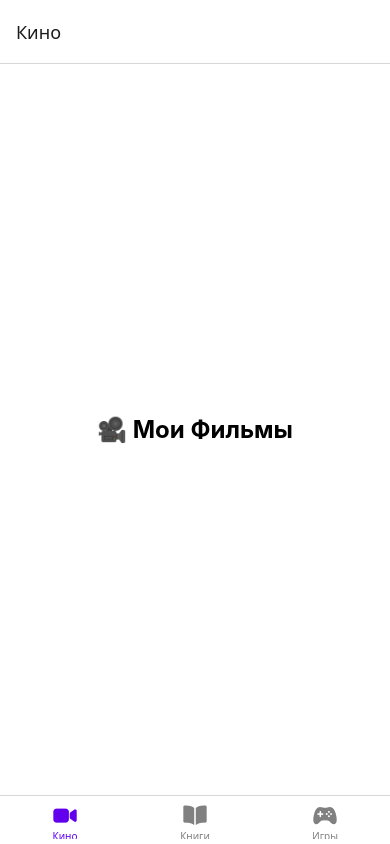
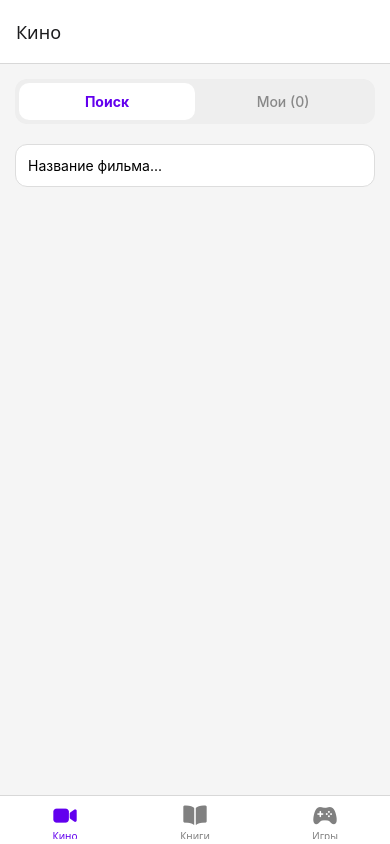
Before and after one commit to SpokerSet/MyMediaTracker, a React Native app: screen / in a window 390 px wide. Built offline with nearby package versions, Linux system fonts and the light colour scheme.

Commit message:
добавление нового экрана + подключение API

```diff
--- a/package.json
+++ b/package.json
@@ -9,6 +9,7 @@
     "web": "expo start --web"
   },
   "dependencies": {
+    "@react-native-async-storage/async-storage": "2.2.0",
     "@react-navigation/bottom-tabs": "^7.9.0",
     "@react-navigation/native": "^7.1.26",
     "expo": "~54.0.30",
@@ -18,7 +19,8 @@
     "react-native": "0.81.5",
     "react-native-safe-area-context": "~5.6.0",
     "react-native-screens": "~4.16.0",
-    "react-native-web": "^0.21.0"
+    "react-native-web": "^0.21.0",
+    "zustand": "^5.0.9"
   },
   "private": true
 }
--- /dev/null
+++ b/src/components/MediaCard.js
@@ -0,0 +1,42 @@
+import React from 'react';
+import { View, Text, Image, StyleSheet, TouchableOpacity } from 'react-native';
+import { Ionicons } from '@expo/vector-icons';
+
+export default function MediaCard({ item, isSaved, onToggle, type }) {
+  const title = item.title || item.name || (item.volumeInfo && item.volumeInfo.title);
+  const subTitle = item.release_date || item.released || (item.volumeInfo && item.volumeInfo.publishedDate);
+
+  let imageUri = 'https://via.placeholder.com/200x300';
+  if (type === 'movie' && item.poster_path) imageUri = `https://image.tmdb.org/t/p/w200${item.poster_path}`;
+  if (type === 'game' && item.background_image) imageUri = item.background_image;
+  if (type === 'book' && item.volumeInfo?.imageLinks?.thumbnail) imageUri = item.volumeInfo.imageLinks.thumbnail;
+
+  return (
+    <View style={styles.card}>
+      <Image source={{ uri: imageUri }} style={styles.poster} />
+      <View style={styles.info}>
+        <Text style={styles.title} numberOfLines={2}>{title}</Text>
+        <Text style={styles.subTitle}>{subTitle?.split('-')[0] || '—'}</Text>
+
+        <TouchableOpacity
+          style={[styles.button, isSaved && styles.removeButton]}
+          onPress={onToggle}
+        >
+          <Ionicons name={isSaved ? "trash" : "add-circle"} size={18} color="#fff" />
+          <Text style={styles.buttonText}>{isSaved ? "Удалить" : "Добавить"}</Text>
+        </TouchableOpacity>
+      </View>
+    </View>
+  );
+}
+
+const styles = StyleSheet.create({
+  card: { flexDirection: 'row', marginBottom: 12, backgroundColor: '#fff', borderRadius: 12, overflow: 'hidden', elevation: 2 },
+  poster: { width: 85, height: 125 },
+  info: { flex: 1, padding: 12, justifyContent: 'space-between' },
+  title: { fontSize: 16, fontWeight: 'bold' },
+  subTitle: { color: '#888', fontSize: 14 },
+  button: { flexDirection: 'row', alignItems: 'center', backgroundColor: '#6200ee', padding: 8, borderRadius: 6, alignSelf: 'flex-start' },
+  removeButton: { backgroundColor: '#ff4444' },
+  buttonText: { color: '#fff', marginLeft: 5, fontSize: 13, fontWeight: '600' }
+});
--- a/src/screens/BooksScreen.js
+++ b/src/screens/BooksScreen.js
@@ -1,8 +1,104 @@
-import React from 'react';
-import { View, Text } from 'react-native';
+import React, { useState } from 'react';
+import { View, TextInput, FlatList, Text, StyleSheet, TouchableOpacity, ActivityIndicator } from 'react-native';
+import { useStore } from '../store/useStore';
+import MediaCard from '../components/MediaCard';
 
-const BooksScreen = () => (
-  <View><Text>Книги</Text></View>
-);
+const API_KEY = '';
 
-export default BooksScreen;
+export default function BooksScreen() {
+  const [tab, setTab] = useState('search');
+  const [query, setQuery] = useState('');
+  const [searchResults, setSearchResults] = useState([]);
+  const [loading, setLoading] = useState(false);
+
+  const { myBooks, toggleItem } = useStore();
+
+  const searchBooks = async (text) => {
+    setQuery(text);
+    if (text.length > 2) {
+      setLoading(true);
+      try {
+        const response = await fetch(
+          `https://www.googleapis.com/books/v1/volumes?q=intitle:${encodeURIComponent(text)}`
+        );
+        const data = await response.json();
+        setSearchResults(data.items || []);
+      } catch (error) {
+        console.error("Ошибка поиска:", error);
+      } finally {
+        setLoading(false);
+      }
+    }
+  };
+
+  return (
+    <View style={styles.container}>
+      {/* Переключатель Поиск / Мои */}
+      <View style={styles.tabContainer}>
+        {['search', 'myList'].map((t) => (
+          <TouchableOpacity
+            key={t}
+            style={[styles.tab, tab === t && styles.activeTab]}
+            onPress={() => setTab(t)}
+          >
+            <Text style={tab === t ? styles.activeTabText : styles.tabText}>
+              {t === 'search' ? 'Поиск' : `Мои (${myBooks.length})`}
+            </Text>
+          </TouchableOpacity>
+        ))}
+      </View>
+
+      {tab === 'search' ? (
+        <>
+          <TextInput
+            style={styles.searchInput}
+            placeholder="Название книги..."
+            value={query}
+            onChangeText={searchBooks}
+          />
+          {loading ? (
+            <ActivityIndicator size="large" color="#6200ee" style={{ marginTop: 20 }} />
+          ) : (
+            <FlatList
+              data={searchResults}
+              keyExtractor={(item) => `search-${item.id}`}
+              renderItem={({ item }) => (
+                <MediaCard
+                  item={item}
+                  type="book"
+                  isSaved={myBooks.some(m => m.id === item.id)}
+                  onToggle={() => toggleItem(item, 'books')}
+                />
+              )}
+            />
+          )}
+        </>
+      ) : (
+        <FlatList
+          data={myBooks}
+          keyExtractor={(item) => `my-${item.id}`}
+          renderItem={({ item }) => (
+            <MediaCard
+              item={item}
+              type="book"
+              isSaved={true}
+              onToggle={() => toggleItem(item, 'books')}
+            />
+          )}
+          ListEmptyComponent={<Text style={styles.emptyText}>Вы еще ничего не добавили</Text>}
+        />
+      )}
+    </View>
+  );
+}
+
+const styles = StyleSheet.create({
+  container: { flex: 1, padding: 15, backgroundColor: '#f5f5f5' },
+  tabContainer: { flexDirection: 'row', marginBottom: 20, backgroundColor: '#eee', borderRadius: 12, padding: 4 },
+  tab: { flex: 1, paddingVertical: 10, alignItems: 'center', borderRadius: 10 },
+  activeTab: { backgroundColor: '#fff', elevation: 3 },
+  tabText: { color: '#888', fontWeight: '500' },
+  activeTabText: { color: '#6200ee', fontWeight: 'bold' },
+  searchInput: { backgroundColor: '#fff', padding: 12, borderRadius: 12, marginBottom: 15, borderWidth: 1, borderColor: '#ddd' },
+  emptyText: { textAlign: 'center', color: '#aaa', marginTop: 40 }
+});
--- a/src/screens/MoviesScreen.js
+++ b/src/screens/MoviesScreen.js
@@ -1,15 +1,104 @@
-import React from 'react';
-import { View, Text, StyleSheet } from 'react-native';
+import React, { useState } from 'react';
+import { View, TextInput, FlatList, Text, StyleSheet, TouchableOpacity, ActivityIndicator } from 'react-native';
+import { useStore } from '../store/useStore';
+import MediaCard from '../components/MediaCard';
+
+const API_KEY = '54b3c5b386030268e11e866ea34e27fb';
 
 export default function MoviesScreen() {
+  const [tab, setTab] = useState('search');
+  const [query, setQuery] = useState('');
+  const [searchResults, setSearchResults] = useState([]);
+  const [loading, setLoading] = useState(false);
+
+  const { myMovies, toggleItem } = useStore();
+
+  const searchMovies = async (text) => {
+    setQuery(text);
+    if (text.length > 2) {
+      setLoading(true);
+      try {
+        const response = await fetch(
+          `https://api.themoviedb.org/3/search/movie?api_key=${API_KEY}&query=${encodeURIComponent(text)}&language=ru-RU`
+        );
+        const data = await response.json();
+        setSearchResults(data.results || []);
+      } catch (error) {
+        console.error("Ошибка поиска:", error);
+      } finally {
+        setLoading(false);
+      }
+    }
+  };
+
   return (
     <View style={styles.container}>
-      <Text style={styles.title}>🎥 Мои Фильмы</Text>
+      {/* Переключатель Поиск / Мои */}
+      <View style={styles.tabContainer}>
+        {['search', 'myList'].map((t) => (
+          <TouchableOpacity
+            key={t}
+            style={[styles.tab, tab === t && styles.activeTab]}
+            onPress={() => setTab(t)}
+          >
+            <Text style={tab === t ? styles.activeTabText : styles.tabText}>
+              {t === 'search' ? 'Поиск' : `Мои (${myMovies.length})`}
+            </Text>
+          </TouchableOpacity>
+        ))}
+      </View>
+
+      {tab === 'search' ? (
+        <>
+          <TextInput
+            style={styles.searchInput}
+            placeholder="Название фильма..."
+            value={query}
+            onChangeText={searchMovies}
+          />
+          {loading ? (
+            <ActivityIndicator size="large" color="#6200ee" style={{ marginTop: 20 }} />
+          ) : (
+            <FlatList
+              data={searchResults}
+              keyExtractor={(item) => `search-${item.id}`}
+              renderItem={({ item }) => (
+                <MediaCard
+                  item={item}
+                  type="movie"
+                  isSaved={myMovies.some(m => m.id === item.id)}
+                  onToggle={() => toggleItem(item, 'movie')}
+                />
+              )}
+            />
+          )}
+        </>
+      ) : (
+        <FlatList
+          data={myMovies}
+          keyExtractor={(item) => `my-${item.id}`}
+          renderItem={({ item }) => (
+            <MediaCard
+              item={item}
+              type="movie"
+              isSaved={true}
+              onToggle={() => toggleItem(item, 'movie')}
+            />
+          )}
+          ListEmptyComponent={<Text style={styles.emptyText}>Вы еще ничего не добавили</Text>}
+        />
+      )}
     </View>
   );
 }
 
 const styles = StyleSheet.create({
-  container: { flex: 1, justifyContent: 'center', alignItems: 'center', backgroundColor: '#fff' },
-  title: { fontSize: 24, fontWeight: 'bold' },
+  container: { flex: 1, padding: 15, backgroundColor: '#f5f5f5' },
+  tabContainer: { flexDirection: 'row', marginBottom: 20, backgroundColor: '#eee', borderRadius: 12, padding: 4 },
+  tab: { flex: 1, paddingVertical: 10, alignItems: 'center', borderRadius: 10 },
+  activeTab: { backgroundColor: '#fff', elevation: 3 },
+  tabText: { color: '#888', fontWeight: '500' },
+  activeTabText: { color: '#6200ee', fontWeight: 'bold' },
+  searchInput: { backgroundColor: '#fff', padding: 12, borderRadius: 12, marginBottom: 15, borderWidth: 1, borderColor: '#ddd' },
+  emptyText: { textAlign: 'center', color: '#aaa', marginTop: 40 }
 });
--- /dev/null
+++ b/src/store/useStore.js
@@ -0,0 +1,25 @@
+import { create } from 'zustand';
+import { persist, createJSONStorage } from 'zustand/middleware';
+import AsyncStorage from '@react-native-async-storage/async-storage';
+
+export const useStore = create(
+  persist(
+    (set) => ({
+      myMovies: [],
+      myBooks: [],
+      myGames: [],
+
+      toggleItem: (item, category) => set((state) => {
+        const listName = category === 'movie' ? 'myMovies' : category === 'book' ? 'myBooks' : 'myGames';
+        const isExist = state[listName].some(i => i.id === item.id);
+
+        if (isExist) {
+          return { [listName]: state[listName].filter(i => i.id !== item.id) };
+        } else {
+          return { [listName]: [...state[listName], item] };
+        }
+      }),
+    }),
+    { name: 'media-tracker-storage', storage: createJSONStorage(() => AsyncStorage) }
+  )
+);
```
Also changed, not shown: 1 other file (tests, documents, lock files or other folders).
